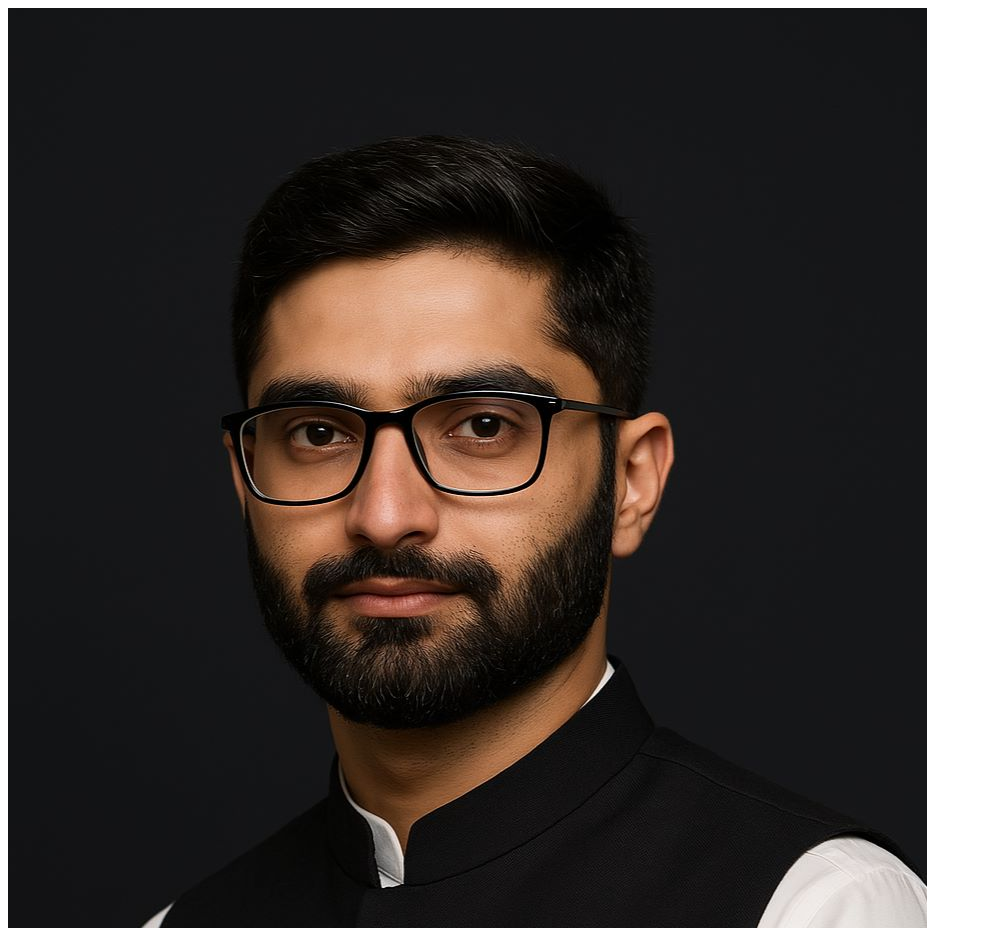
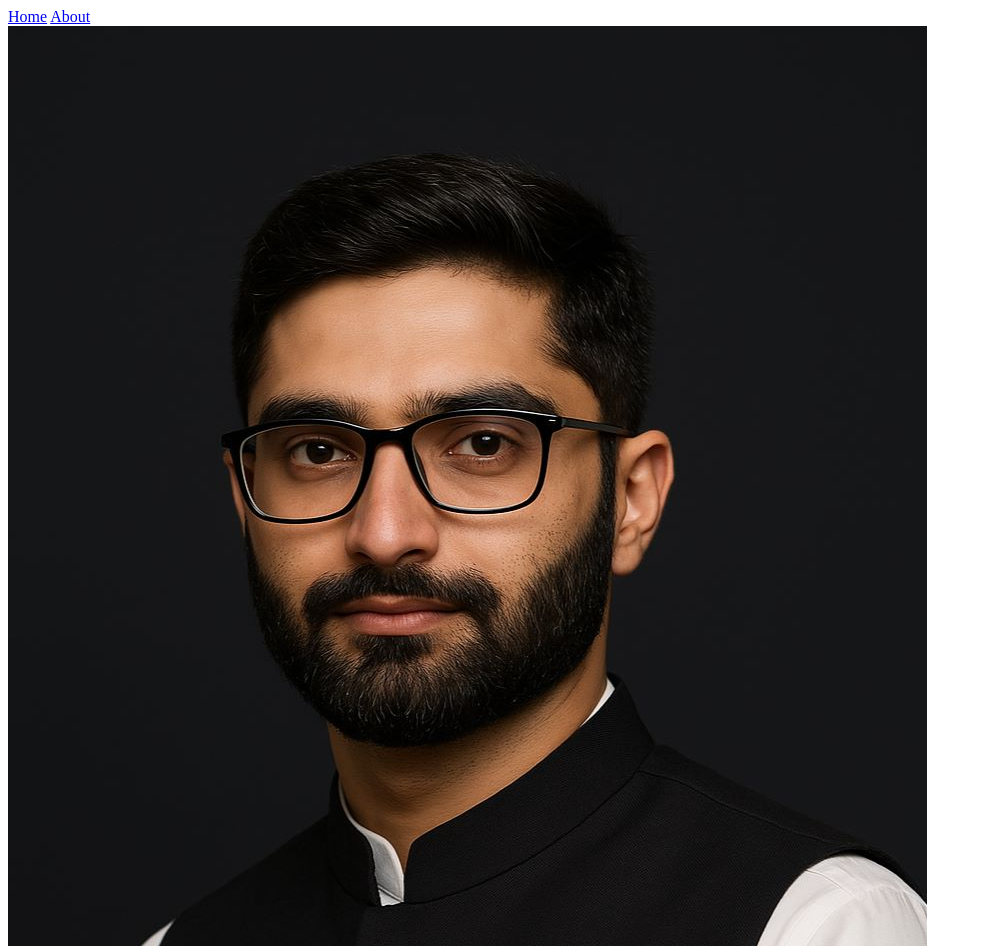
Before and after one commit to RanaZainIdrees786/multibranchtesting, a plain HTML site: page index.html in a window 1280 px wide. Shown: the top 946 px of the page, without its empty margins (0-982 px from the left). Drawn offline with Linux system fonts and the light colour scheme.

Commit message:
added navbar and about page

```diff
--- a/index.html
+++ b/index.html
@@ -6,6 +6,11 @@
     <title>Document</title>
   </head>
   <body>
+    <nav>
+      <a href="index.html">Home</a>
+      <a href="about.html">About</a>
+    </nav>
+
     <img src="img/chatgpt_copy_resized.jpg" alt="" />
     <h1>Hello World</h1>
     <p>
```
Also changed, not shown: about.html (added, +15 -0 lines).
